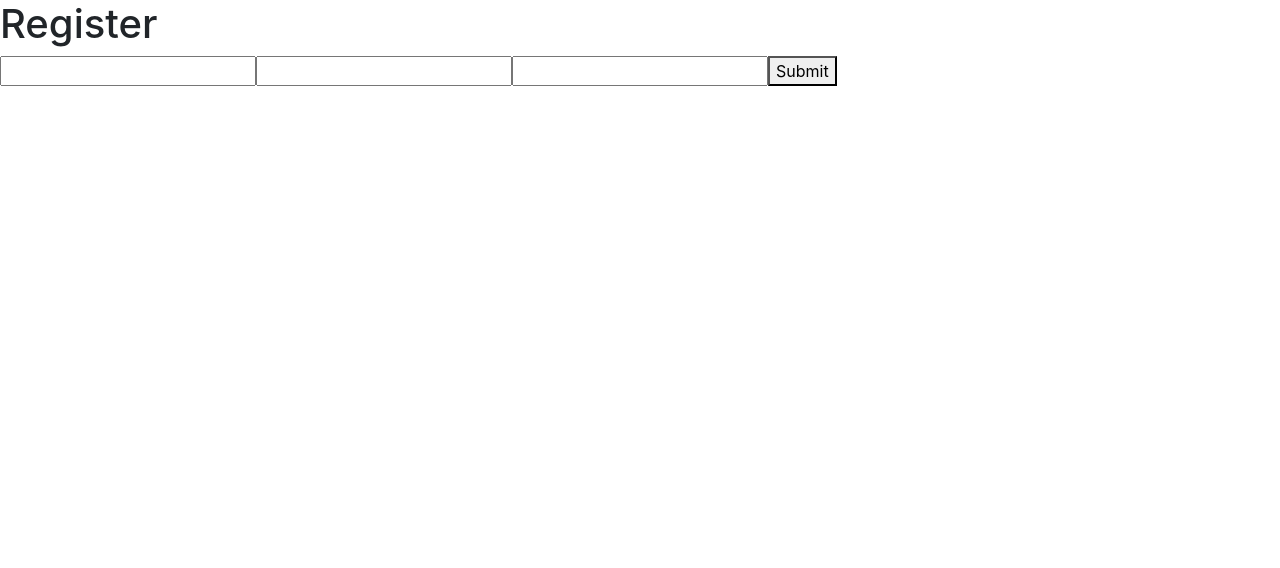
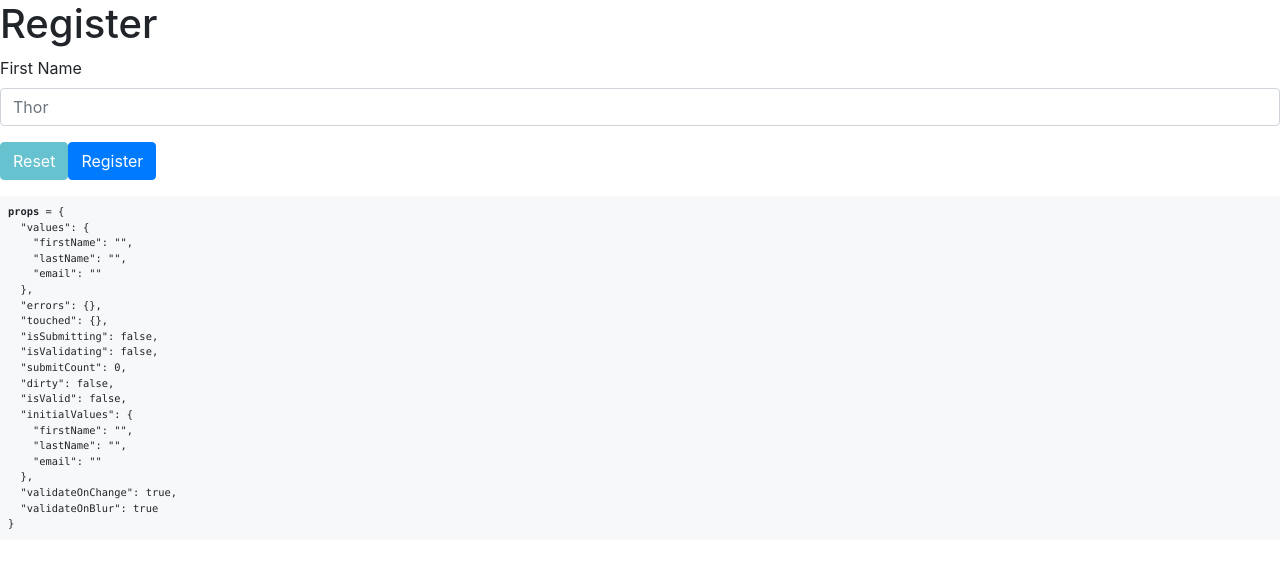
Before and after one commit to iliandy/711-register, a React (Create React App) app: page / in a window 1280 px wide. Shown: the top 568 px of the page. Built offline with nearby package versions, Linux system fonts and the light colour scheme.

Commit message:
Working with bootstrap.

```diff
--- a/src/App.js
+++ b/src/App.js
@@ -1,13 +1,16 @@
 import React from "react"
-import { Formik, Form, Field } from "formik"
+import { Formik } from "formik"
 import * as Yup from "yup"
+import Button from "react-bootstrap/Button"
+import Form from "react-bootstrap/Form"
+import { DisplayFormikState } from "./helper"
 
 const schema = Yup.object().shape({
   firstName: Yup.string().required("Required"),
-  lastName: Yup.string().required("Required"),
-  email: Yup.string()
-    .email("Invalid email")
-    .required("Required"),
+  // lastName: Yup.string().required("Required"),
+  // email: Yup.string()
+  //   .email("Invalid email")
+  //   .required("Required"),
 })
 
 const initialValues = {
@@ -22,23 +25,54 @@ const App = () => (
     <Formik
       initialValues={initialValues}
       validationSchema={schema}
-      onSubmit={(values) => {
-        console.log(values)
+      onSubmit={(values, { setSubmitting }) => {
+        alert(JSON.stringify(values, null, 2))
+        setSubmitting(false)
       }}
     >
-      {({ errors, touched }) => (
-        <Form>
-          <Field name="firstName" />
-          {errors.firstName && touched.firstName && (
-            <div>{errors.firstName}</div>
-          )}
-          <Field name="lastName" />
-          {errors.lastName && touched.lastName && <div>{errors.lastName}</div>}
-          <Field name="email" type="email" />
-          {errors.email && touched.email && <div>{errors.email}</div>}
-          <button type="submit">Submit</button>
-        </Form>
-      )}
+      {(props) => {
+        const {
+          values,
+          touched,
+          errors,
+          dirty,
+          isSubmitting,
+          handleChange,
+          handleBlur,
+          handleSubmit,
+          handleReset,
+        } = props
+
+        return (
+          <Form onSubmit={handleSubmit}>
+            <Form.Group controlId="validationFormikFirstName">
+              <Form.Label>First Name</Form.Label>
+              <Form.Control
+                type="text"
+                name="firstName"
+                value={values.firstName}
+                placeholder="Thor"
+                onBlur={handleBlur}
+                onChange={handleChange}
+                isValid={touched.firstName && !errors.firstName}
+                isInvalid={errors.firstName}
+              />
+              {errors.firstName && touched.firstName && (
+                <div>{errors.firstName}</div>
+              )}
+            </Form.Group>
+            <Button
+              variant="info"
+              onClick={handleReset}
+              disabled={!dirty || isSubmitting}
+            >
+              Reset
+            </Button>
+            <Button type="submit">Register</Button>
+            <DisplayFormikState {...props} />
+          </Form>
+        )
+      }}
     </Formik>
   </div>
 )
--- /dev/null
+++ b/src/helper.js
@@ -0,0 +1,16 @@
+import React from "react"
+
+export const DisplayFormikState = (props) => (
+  <div style={{ margin: "1rem 0" }}>
+    <h3 style={{ fontFamily: "monospace" }} />
+    <pre
+      style={{
+        background: "#f6f8fa",
+        fontSize: ".65rem",
+        padding: ".5rem",
+      }}
+    >
+      <strong>props</strong> = {JSON.stringify(props, null, 2)}
+    </pre>
+  </div>
+)
```
